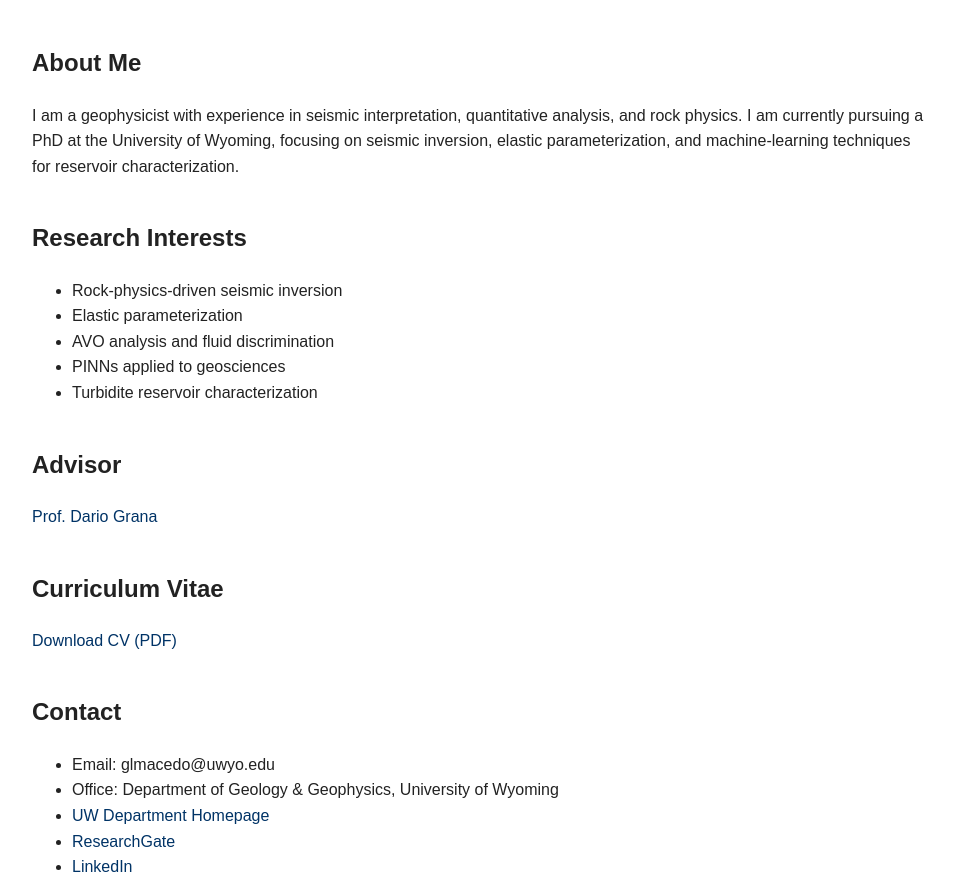
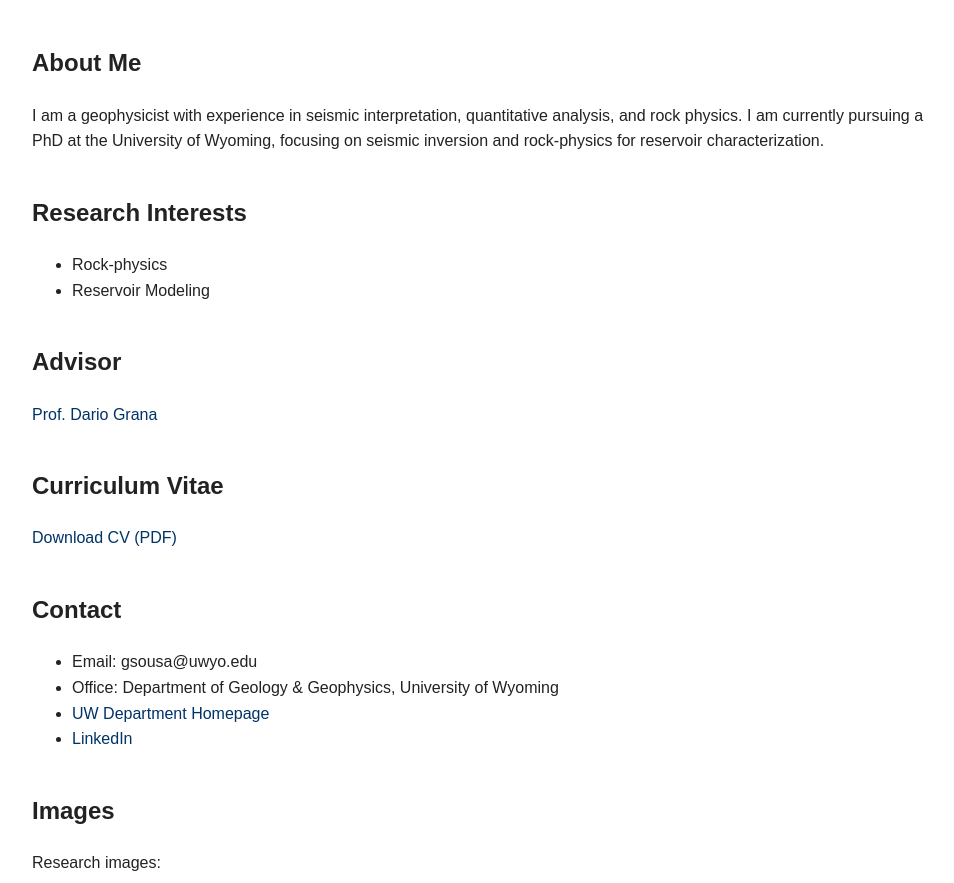
Before and after one commit to glaucomacedosousa/glauco-website, a plain HTML site: page index.html in a window 1280 px wide. Shown: the part 473-1356 px from the top of the page, without its empty margins (158-1112 px from the left). Drawn offline with Linux system fonts and the light colour scheme.

Commit message:
Update index.html

```diff
--- a/index.html
+++ b/index.html
@@ -46,37 +46,33 @@ Rock Physics • Seismic Inversion • Machine Learning in Geosciences</p>
 <p>
 I am a geophysicist with experience in seismic interpretation, quantitative
 analysis, and rock physics. I am currently pursuing a PhD at the University
-of Wyoming, focusing on seismic inversion, elastic parameterization, and
-machine-learning techniques for reservoir characterization.
+of Wyoming, focusing on seismic inversion and
+rock-physics for reservoir characterization.
 </p>
 
 <h2>Research Interests</h2>
 <ul>
-<li>Rock-physics-driven seismic inversion</li>
-<li>Elastic parameterization</li>
-<li>AVO analysis and fluid discrimination</li>
-<li>PINNs applied to geosciences</li>
-<li>Turbidite reservoir characterization</li>
+<li>Rock-physics</li>
+<li>Reservoir Modeling</li>
 </ul>
 
 <h2>Advisor</h2>
 <p>
-<a href="https://www.uwyo.edu/geolgeophys/people/grana.html">
+<a href="https://www.uwyo.edu/geolgeophys/people/faculty/dario-grana.html">
 Prof. Dario Grana
 </a>
 </p>
 
 <h2>Curriculum Vitae</h2>
 <p>
-<a href="CV_Glauco_Macedo.pdf">Download CV (PDF)</a>
+<a href="Resume_Glauco_Macedo_Sousa.pdf">Download CV (PDF)</a>
 </p>
 
 <h2>Contact</h2>
 <ul>
-<li>Email: glmacedo@uwyo.edu</li>
+<li>Email: gsousa@uwyo.edu</li>
 <li>Office: Department of Geology & Geophysics, University of Wyoming</li>
 <li><a href="https://www.uwyo.edu/geolgeophys/">UW Department Homepage</a></li>
-<li><a href="https://www.researchgate.net/">ResearchGate</a></li>
 <li><a href="https://www.linkedin.com/">LinkedIn</a></li>
 </ul>
 
```
